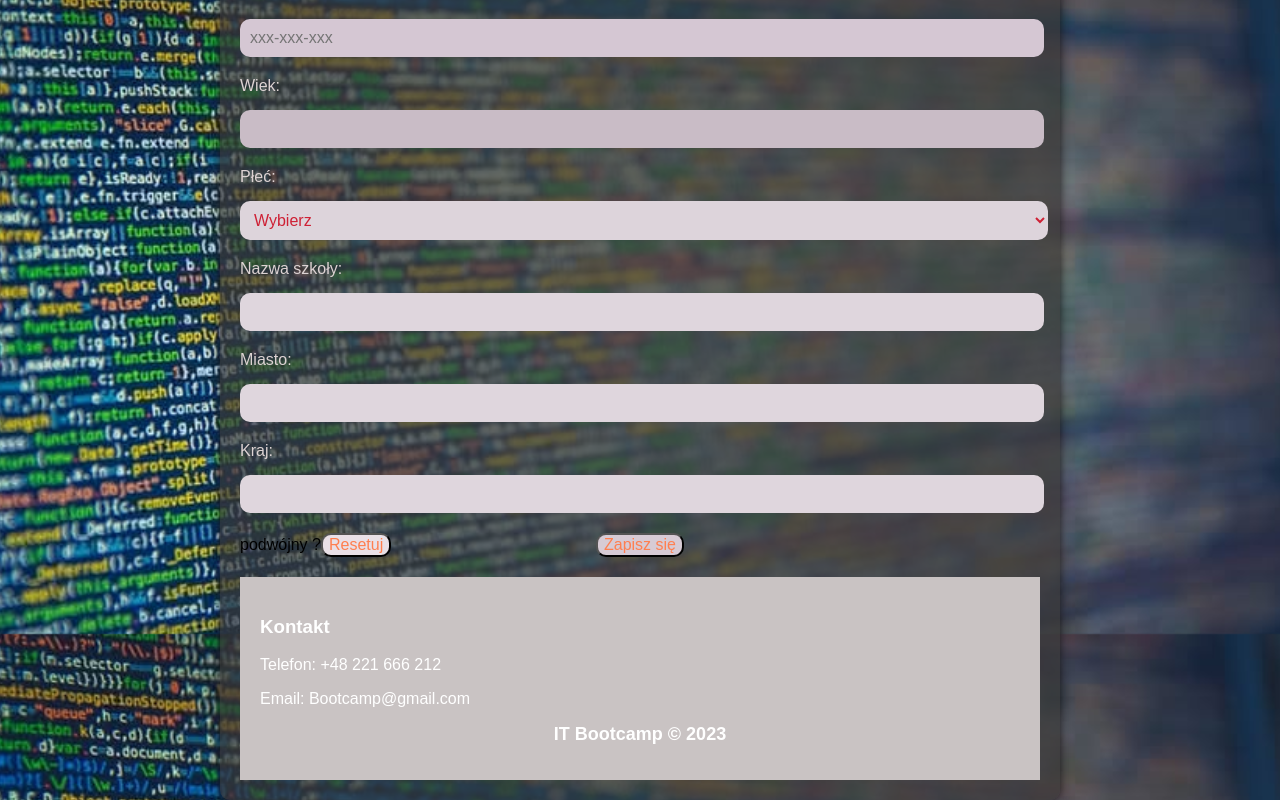
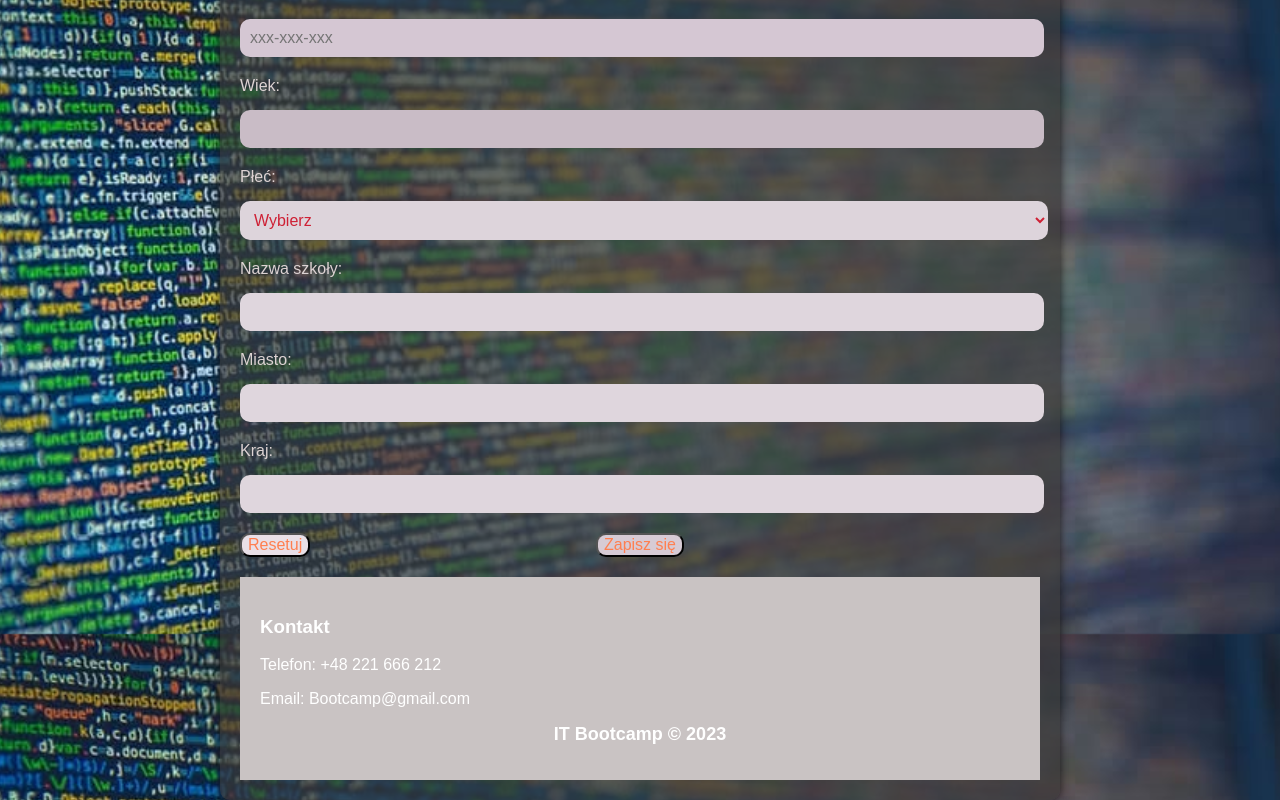
Before and after one commit to ProKroks/formularz_z_animacja, a React (Create React App) app: page / in a window 1280 px wide. Shown: the part 966-1766 px from the top of the page. Built offline with nearby package versions, Linux system fonts and the light colour scheme.

Commit message:
usuniecie git

```diff
--- a/src/App.js
+++ b/src/App.js
@@ -171,7 +171,7 @@ const App = () => {
             required
           />
         </div>
-        <div className="form-group"> podwójny ?
+        <div className="form-group">
           <button type="submit">Zapisz się</button>
           <button type="reset" onClick={handleReset}>Resetuj</button>
         </div>
```
